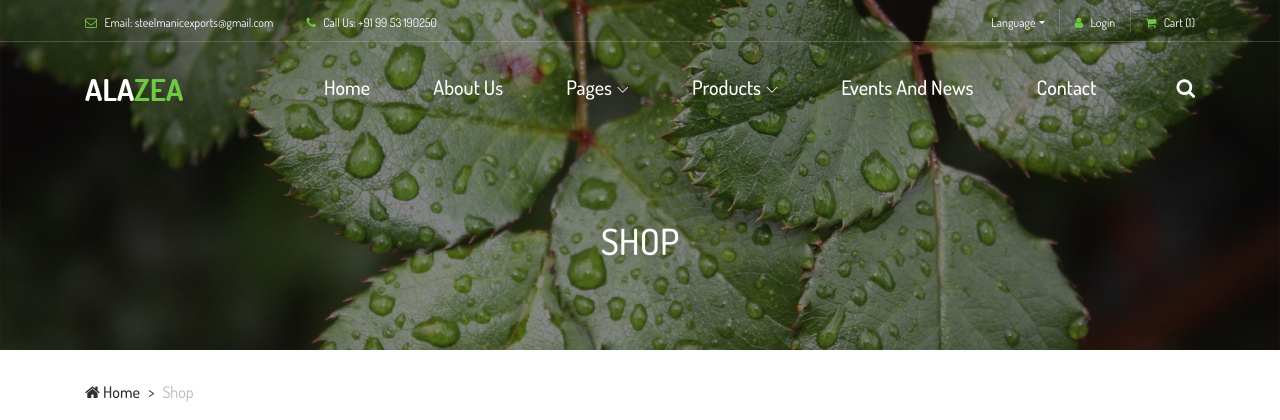
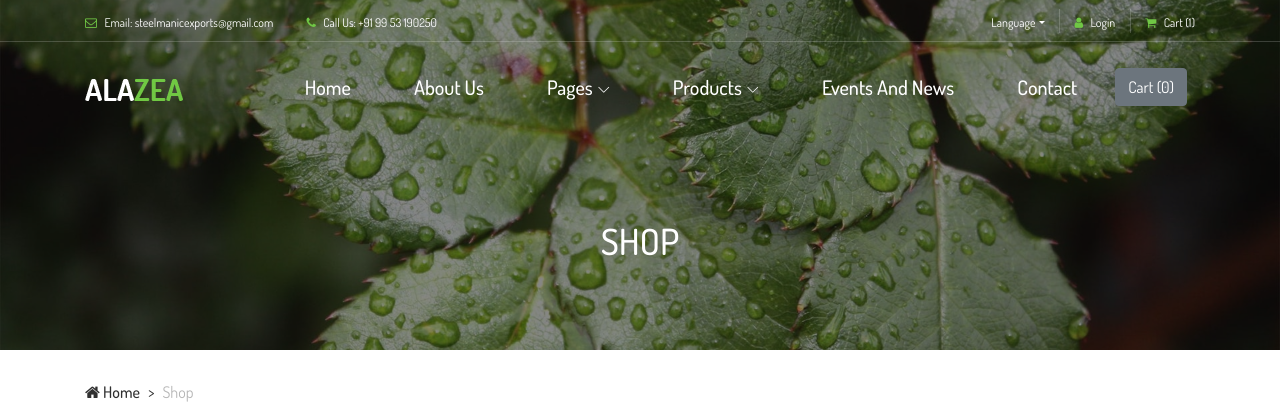
Before and after one commit to anay-jain/SteelManic, a Django app: template mainview/templates/shop.html in a window 1280 px wide. Shown: the top 420 px of the page. Run offline with Django 3.2, Linux system fonts and the light colour scheme; the template is opened without the code that fills it, so the values that code supplies are empty; some libraries are stand-ins or nearby versions; some web fonts are replaced.

Commit message:
add to cart functionality

```diff
--- a/mainview/templates/base.html
+++ b/mainview/templates/base.html
@@ -146,12 +146,17 @@
                                     </li>
                                     <li><a href="portfolio.html">Events and News</a></li>
                                     <li><a href="contact.html">Contact</a></li>
+                                    <!-- <li> <a href="#"><i class="fa fa-shopping-cart" aria-hidden="true"></i> </a></li> -->
                                 </ul>
+                                <button type="button" class="btn btn-secondary mx-2" id="popcart" data-container="body" data-toggle="popover" data-placement="bottom" data-content="Vivamus
+                                sagittis lacus vel augue laoreet rutrum faucibus.">
+                                         <span>Cart <span id="cart">(0)</span></span>
+                                      </button>
+                                <!-- Search Icon -->
+                                <!-- <div id="cartIcon">
 
-                                <!-- Search Icon -->
-                                <div id="searchIcon">
                                     <i class="fa fa-search" aria-hidden="true"></i>
-                                </div>
+                                </div> -->
 
                             </div>
                             <!-- Navbar End -->
@@ -309,7 +314,7 @@ Copyright &copy;<script>document.write(new Date().getFullYear());</script> All r
     </footer>
     {% endblock %}
     {% load static %}
-    <script src="{% static 'https://cdn.jsdelivr.net/npm/vue' %}"></script>
+    <!-- <script src="{% static 'https://cdn.jsdelivr.net/npm/vue' %}"></script> -->
     <script src="{% static 'sm/js/jquery/jquery-2.2.4.min.js' %}"></script>
     <!-- Popper js -->
     <script src="{% static 'sm/js/bootstrap/popper.min.js' %}"></script>
@@ -319,6 +324,7 @@ Copyright &copy;<script>document.write(new Date().getFullYear());</script> All r
     <script src="{% static 'sm/js/plugins/plugins.js' %}"></script>
     <!-- Active js -->
     <script src="{% static 'sm/js/active.js' %}"></script>
+    {% block js%} {% endblock %}
 
     </body>
     </html>
--- a/mainview/templates/shop.html
+++ b/mainview/templates/shop.html
@@ -224,7 +224,7 @@
                                         </div>
                                         <div class="product-meta d-flex">
                                             <a href="#" class="wishlist-btn"><i class="icon_heart_alt"></i></a>
-                                            <a href="cart.html" class="add-to-cart-btn">Add to cart</a>
+                                            <button id="{{ item.item_title }}" class="add-to-cart-btn cart">Add to cart</button>
                                             <a href="#" class="compare-btn"><i class="arrow_left-right_alt"></i></a>
                                         </div>
                                     </div>
@@ -277,7 +277,40 @@
         </div>
     </section>
     <!-- ##### Shop Area End ##### -->
-{% load static %}
 
-<script src = "{% static 'sm/js/shop.js' %}"></script>
+
 {% endblock %}
+ {% block js %}
+    <script>
+        console.log("working")
+        var cart={};
+        if(localStorage.getItem('cart') == null){
+         var cart={};
+
+        }
+        else{
+            cart= JSON.parse(localStorage.getItem('cart'));
+            document.getElementById('cart').innerHTML = Object.keys(cart).length;
+        }
+     $('.cart').click(function(){
+         console.log("clicked")
+         var idstr = this.id.toString();
+
+         if (cart[idstr] != undefined){
+             cart[idstr];
+         }
+         else{
+             cart[idstr]=1;
+         }
+         console.log(cart)
+         console.log(Object.keys('cart'))
+         localStorage.setItem('cart',JSON.stringify(cart));
+
+     });
+
+
+    </script>
+
+
+
+{% endblock %}
```
